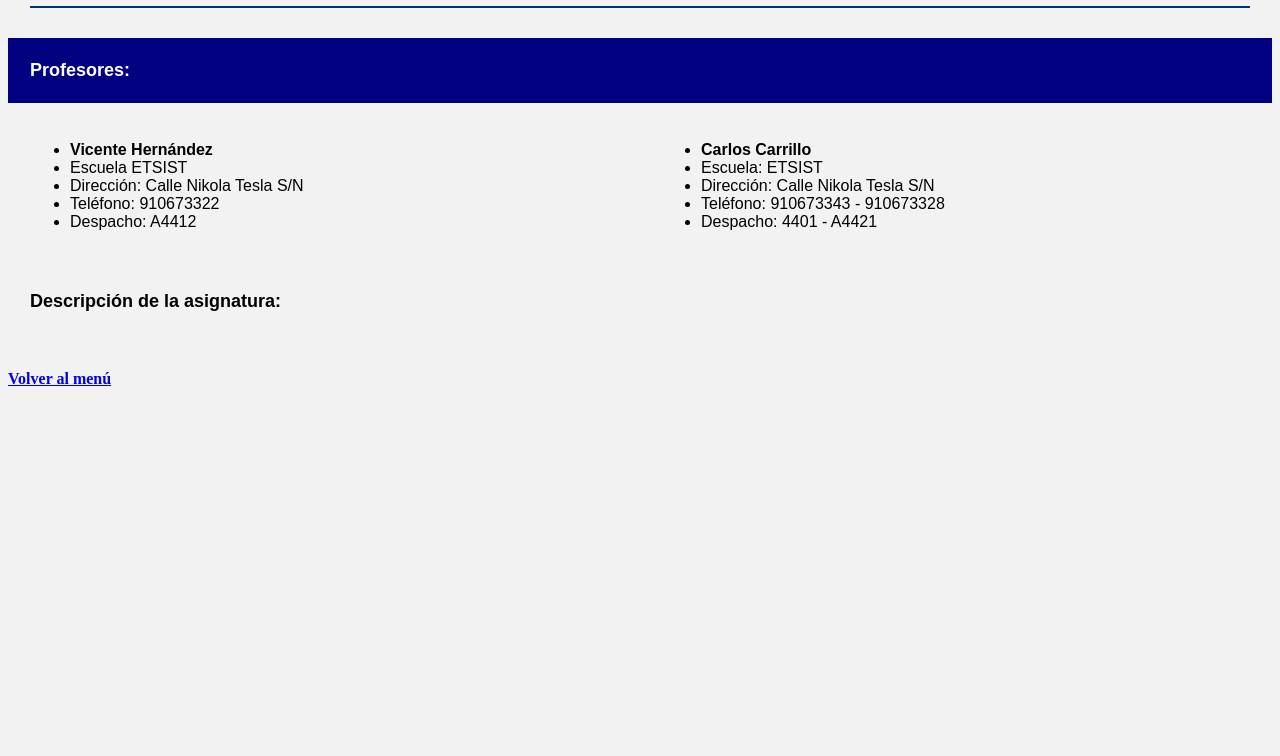
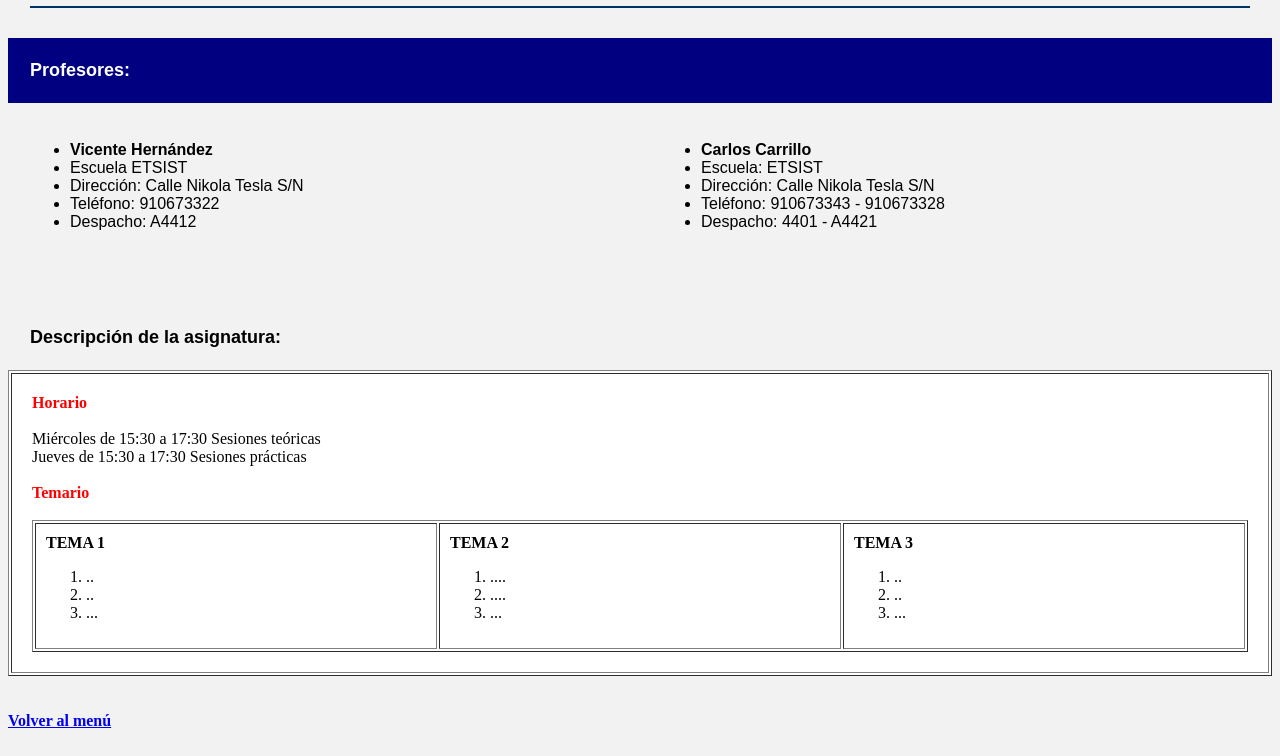
Before and after one commit to jaled22/prog_cli_web, a plain HTML site: page tareas/segunda.html in a window 1280 px wide. Shown: the part 277-1033 px from the top of the page. Before the commit the page ends 800 px from the top, so only its background shows below. Drawn offline with Linux system fonts and the light colour scheme.

Commit message:
ver más

```diff
--- a/tareas/segunda.html
+++ b/tareas/segunda.html
@@ -90,7 +90,79 @@
             </font>
         </td>
     </tr>
+    <br><br>
 
+<table width="100%" border="1" cellpadding="20" bgcolor="white">
+
+<tr>
+<td>
+
+<font color="red"><b>Horario</b></font>
+
+<br><br>
+
+Miércoles de 15:30 a 17:30 Sesiones teóricas<br>
+Jueves de 15:30 a 17:30 Sesiones prácticas
+
+<br><br>
+
+<font color="red"><b>Temario</b></font>
+
+<br><br>
+
+<table width="100%" border="1" cellpadding="10">
+
+<tr>
+
+<td>
+
+<b>TEMA 1</b>
+
+<ol>
+<li>..</li>
+<li>..</li>
+<li>...</li>
+</ol>
+
+</td>
+
+
+<td>
+
+<b>TEMA 2</b>
+
+<ol>
+<li>....</li>
+<li>....</li>
+<li>...</li>
+</ol>
+
+</td>
+
+
+<td>
+
+<b>TEMA 3</b>
+
+<ol>
+<li>..</li>
+<li>..</li>
+<li>...</li>
+</ol>
+
+</td>
+
+</tr>
+
+</table>
+
+</td>
+</tr>
+
+</table>
+
+</td>
+</tr>
 </table>
 
 <!-- VOLVER -->
```
